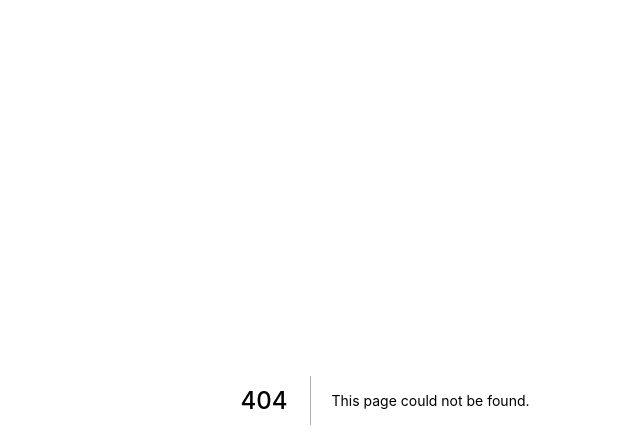
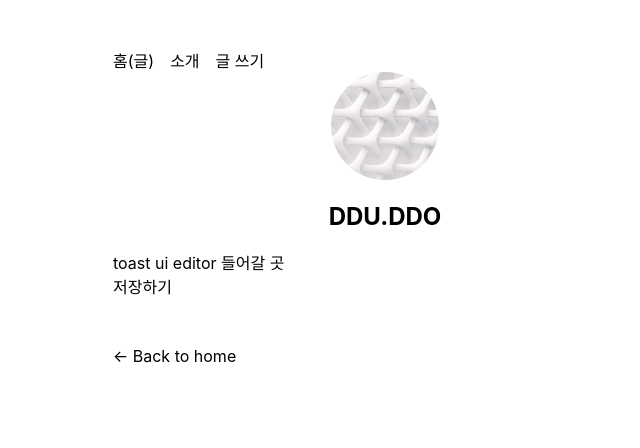
Before and after one commit to davidkim9204/dduddo-blog, a Next.js app: page /write in a window 1280 px wide. Before the commit this address had no page. Shown: the top 448 px of the page, without its empty margins (255-895 px from the left). Built offline with nearby package versions, Linux system fonts and the light colour scheme.

Commit message:
add write menu

```diff
--- a/components/layout/Header.tsx
+++ b/components/layout/Header.tsx
@@ -10,6 +10,9 @@ const Header = () => {
       <Link href="/about">
         <a className={styles.headerLink}>소개</a>
       </Link>
+      <Link href="/write">
+        <a className={styles.headerLink}>글 쓰기</a>
+      </Link>
     </div>
   );
 };
--- /dev/null
+++ b/pages/write/index.tsx
@@ -0,0 +1,25 @@
+import Head from 'next/head';
+import Link from 'next/link';
+import Layout from '../../components/layout/Layout';
+import utilStyles from '../../styles/utils.module.css';
+
+export default function About() {
+  return (
+    <Layout home={false}>
+      <Head>
+        <title>Write blog</title>
+      </Head>
+      toast ui editor 들어갈 곳
+      <div className="save-post">
+        <Link href="/post/save">
+          <a>저장하기</a>
+        </Link>
+      </div>
+      <div className={utilStyles.backToHome}>
+        <Link href="/">
+          <a>← Back to home</a>
+        </Link>
+      </div>
+    </Layout>
+  );
+}
```
